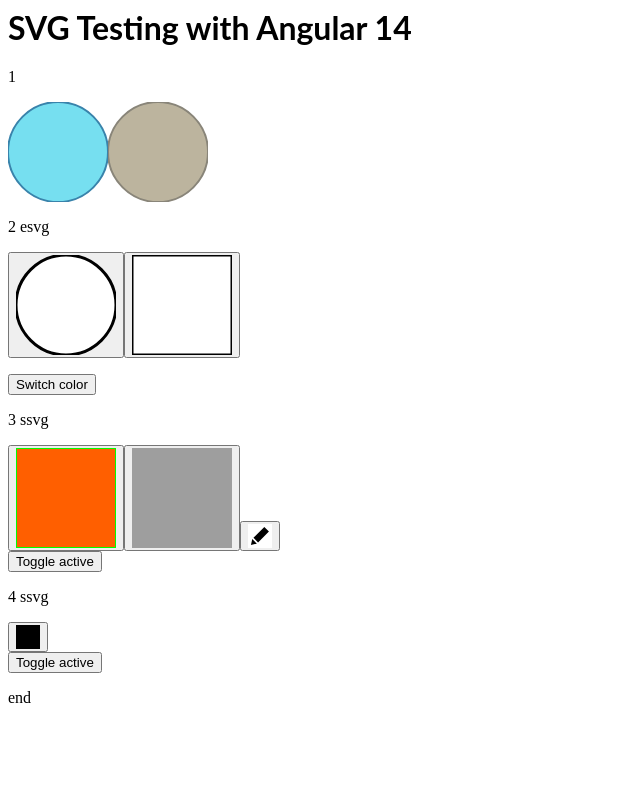
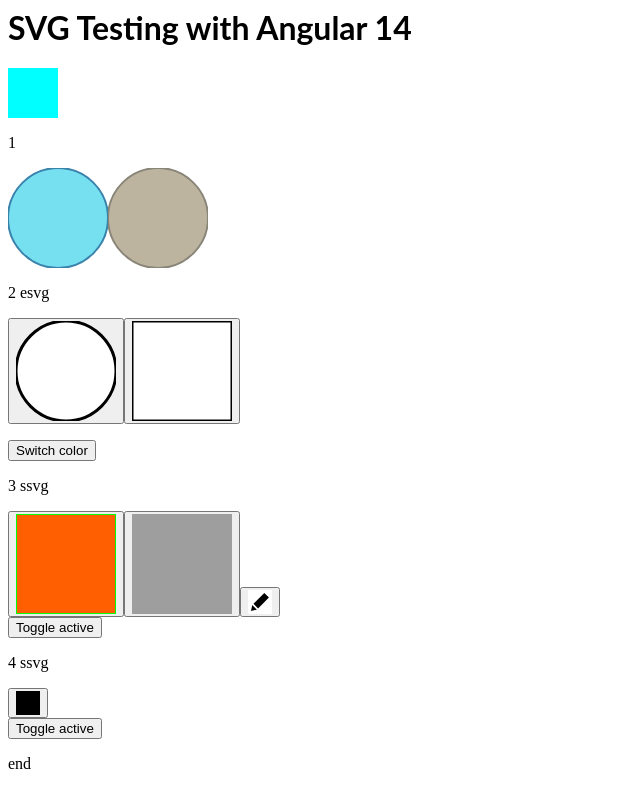
Before and after one commit to bdorninger/angular-svg, an Angular app: page / in a window 1280 px wide. Shown: the whole page, without its empty margins (0-640 px from the left). Built offline with nearby package versions, Linux system fonts and the light colour scheme; grey boxes are pictures that could not be loaded.

Commit message:
4 files modified, 1 added

```diff
--- a/src/app/app.component.css
+++ b/src/app/app.component.css
@@ -2,6 +2,10 @@
   width: 100px;
   height: 100px;
 }*/
+
+.objrect {
+  fill: yellow;
+}
 
 .circle50 {
   cx: 50;
--- a/src/app/app.component.html
+++ b/src/app/app.component.html
@@ -11,6 +11,7 @@
   <svg>
     <circle id="circle2" [style]="cstyle" />
   </svg> -->
+  <img [src]="imgObjUrl"/>
   <p>1</p>
   <svg class="mysvg" width="100" height="100">
     <circle class="circle50" />
@@ -39,10 +40,16 @@
 
   <p>3 ssvg</p>
   <button class="svgbt">
-    <ssvg [key]="'rect'" [ngClass]="iconactive[0] ? 'active' : 'inactive'"></ssvg>
+    <ssvg
+      [key]="'rect'"
+      [ngClass]="iconactive[0] ? 'active' : 'inactive'"
+    ></ssvg>
   </button>
   <button class="svgbt">
-    <ssvg [key]="'pic'" [ngClass]="iconactive[0] ? 'active' : 'inactive'"></ssvg>
+    <ssvg
+      [key]="'pic'"
+      [ngClass]="iconactive[0] ? 'active' : 'inactive'"
+    ></ssvg>
   </button>
   <button class="svgbt" [ngClass]="iconactive[0] ? 'selected' : 'deselected'">
     <ssvg
--- a/src/app/app.component.ts
+++ b/src/app/app.component.ts
@@ -1,4 +1,5 @@
 import { Component, VERSION } from '@angular/core';
+import { DomSanitizer, SafeUrl } from '@angular/platform-browser';
 //
 @Component({
   selector: 'my-app',
@@ -7,6 +8,8 @@ import { Component, VERSION } from '@angular/core';
 })
 export class AppComponent {
   name = 'SVG Testing with Angular ' + VERSION.major;
+
+  public imgObjUrl: SafeUrl;
 
   strokeColors = ['#ff00ff', '#00ff00', '#ffffff'];
   ind = 0;
@@ -20,6 +23,20 @@ export class AppComponent {
 
   public iconactive = [true, false];
 
+  constructor(private readonly sanitizer: DomSanitizer) {
+    this.imgObjUrl = this.sanitizer.bypassSecurityTrustUrl(
+      URL.createObjectURL(
+        new Blob(
+          [
+            `<svg id="objrect" class="objrect" fill="aqua" width="50" height="50" xmlns="http://www.w3.org/2000/svg"><rect x="0" y="0" width="50" height="50"/></svg>`,
+          ],
+          {
+            type: 'image/svg+xml',
+          }
+        )
+      )
+    );
+  }
 
   public switchColor() {
     this.ind++;
@@ -33,7 +50,7 @@ export class AppComponent {
   }
 
   public toggleActive(groupId: number) {
-    if(groupId>=0 && groupId<this.iconactive.length) {
+    if (groupId >= 0 && groupId < this.iconactive.length) {
       this.iconactive[groupId] = !this.iconactive[groupId];
     }
   }
--- a/src/app/resource.service.ts
+++ b/src/app/resource.service.ts
@@ -53,4 +53,12 @@ export class ResourceService {
     }
     return svg;
   }
+
+  private appendSvgHolder() {
+    if (document.getElementById('images') === undefined) {
+      const divElemImages = document.createElement(`HTMLDivElement`);
+      const att = divElemImages.setAttribute('id', 'images');
+      document.appendChild(divElemImages);
+    }
+  }
 }
```
Also changed, not shown: 1 other file (tests, documents, lock files or other folders).
